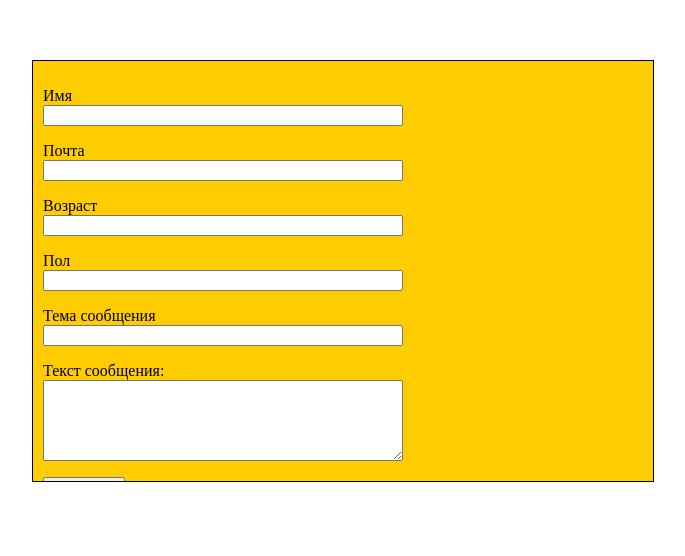
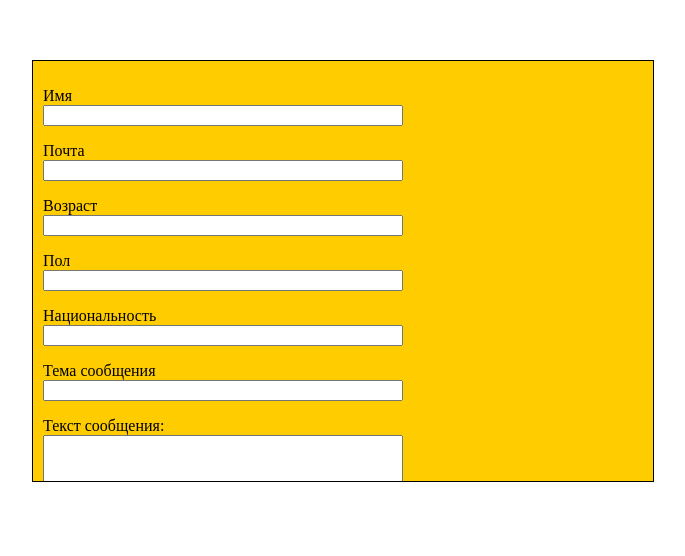
Before and after one commit to Catmandt/3.team-work-in-git, a plain HTML site: page Test-3.html in a window 1280 px wide. Shown: the part 129-685 px from the top of the page, without its empty margins (297-982 px from the left). Drawn offline with Linux system fonts and the light colour scheme.

Commit message:
NATIONALITY-field added

```diff
--- a/Test-3.html
+++ b/Test-3.html
@@ -29,6 +29,8 @@
 <input class="input" name="age" type="text" style="width:60%" /></p>
 <p>Пол<br />
 <input class="input" name="gender" type="text" style="width:60%" /></p>
+<p>Национальность<br />
+<input class="input" name="nationality" type="text" style="width:60%" /></p>
 <p>Тема сообщения<br />
 <input class="input" name="topic" type="text" style="width:60%" /></p>
 <p>Текст сообщения:<br /><textarea name="body" cols="1" rows="5" style="width:60%"></textarea></p>
```
